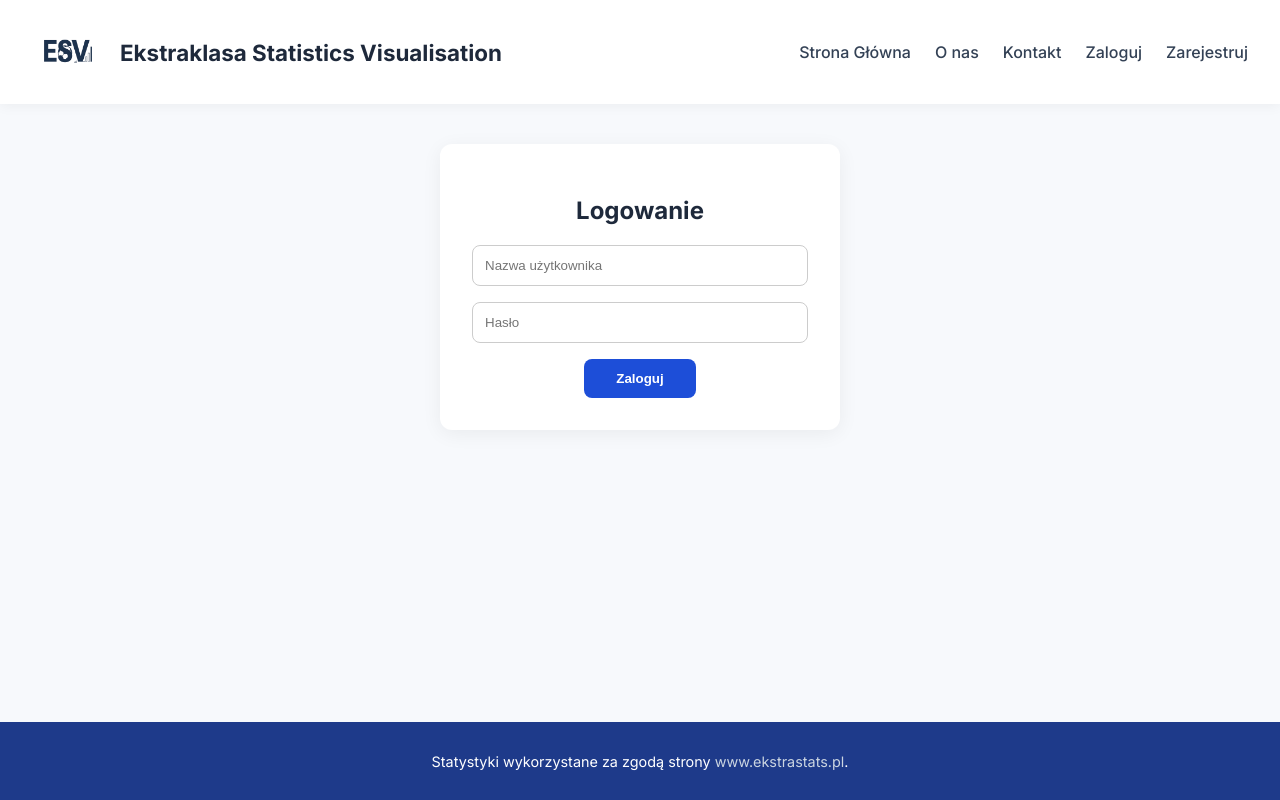
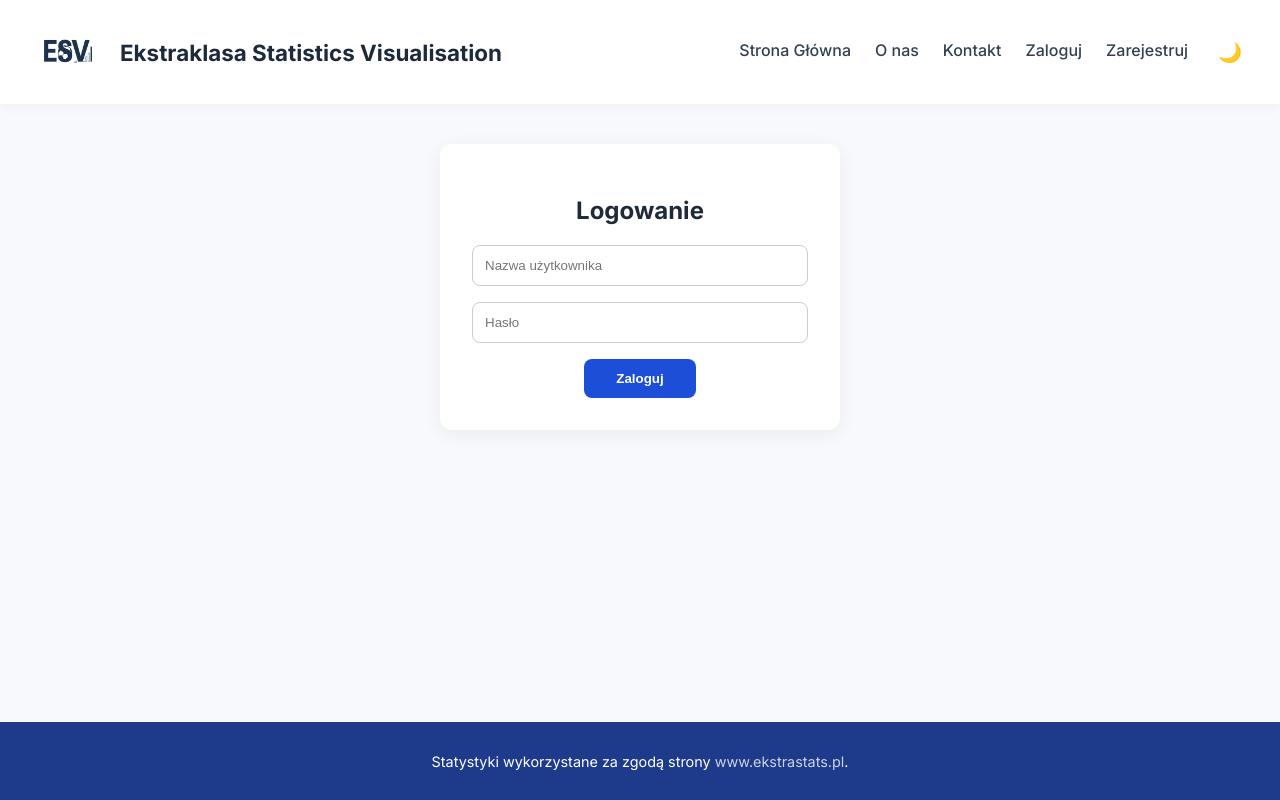
Before and after one commit to Milosz180/ekstraklasa_statisics_visualisation, a React (Create React App) app in the folder esv_app/: page /login in a window 1280 px wide. Built offline with nearby package versions, Linux system fonts and the light colour scheme.

Commit message:
dark mode

```diff
--- a/esv_app/src/App.css
+++ b/esv_app/src/App.css
@@ -79,3 +79,39 @@ footer a {
   color: #cbd5e1;
   text-decoration: none;
 }
+
+body.dark {
+  background: #0f172a;
+  color: #e2e8f0;
+}
+
+body.dark .header {
+  background: #1e293b;
+  color: #e2e8f0;
+}
+
+body.dark .site-title {
+  color: #f8fafc;
+}
+
+body.dark nav a {
+  color: #94a3b8;
+}
+
+body.dark nav a:hover {
+  color: #38bdf8;
+}
+
+body.dark .container,
+body.dark .login-container,
+body.dark .register-container {
+  background-color: #1e293b;
+}
+
+.theme-toggle {
+  background: none;
+  border: none;
+  font-size: 1.2rem;
+  cursor: pointer;
+  color: inherit;
+}
--- a/esv_app/src/App.js
+++ b/esv_app/src/App.js
@@ -1,14 +1,31 @@
-import React from 'react';
+import React, { useEffect, useState } from 'react';
 import { Routes, Route, Link } from 'react-router-dom';
 import Home from './pages/Home';
 import About from './pages/About';
 import Contact from './pages/Contact';
 import NotFound from './pages/NotFound';
-import './App.css';
 import Login from './pages/Login';
 import Register from './pages/Register';
+import './App.css';
 
 const App = () => {
+  const [darkMode, setDarkMode] = useState(false);
+
+  useEffect(() => {
+    const stored = localStorage.getItem('theme');
+    if (stored === 'dark') {
+      setDarkMode(true);
+      document.body.classList.add('dark');
+    }
+  }, []);
+
+  const toggleTheme = () => {
+    const next = !darkMode;
+    setDarkMode(next);
+    document.body.classList.toggle('dark', next);
+    localStorage.setItem('theme', next ? 'dark' : 'light');
+  };
+
   return (
     <div className="container">
       <header className="header">
@@ -23,7 +40,11 @@ const App = () => {
             <li><Link to="/contact">Kontakt</Link></li>
             <li><Link to="/login">Zaloguj</Link></li>
             <li><Link to="/register">Zarejestruj</Link></li>
-
+            <li>
+              <button className="theme-toggle" onClick={toggleTheme}>
+                {darkMode ? '☀️' : '🌙'}
+              </button>
+            </li>
           </ul>
         </nav>
       </header>
@@ -41,7 +62,10 @@ const App = () => {
 
       <footer>
         <p>
-          Statystyki wykorzystane za zgodą strony <a href="https://www.ekstrastats.pl" target="_blank" rel="noreferrer">www.ekstrastats.pl</a>.
+          Statystyki wykorzystane za zgodą strony{' '}
+          <a href="https://www.ekstrastats.pl" target="_blank" rel="noreferrer">
+            www.ekstrastats.pl
+          </a>.
         </p>
       </footer>
     </div>
```
